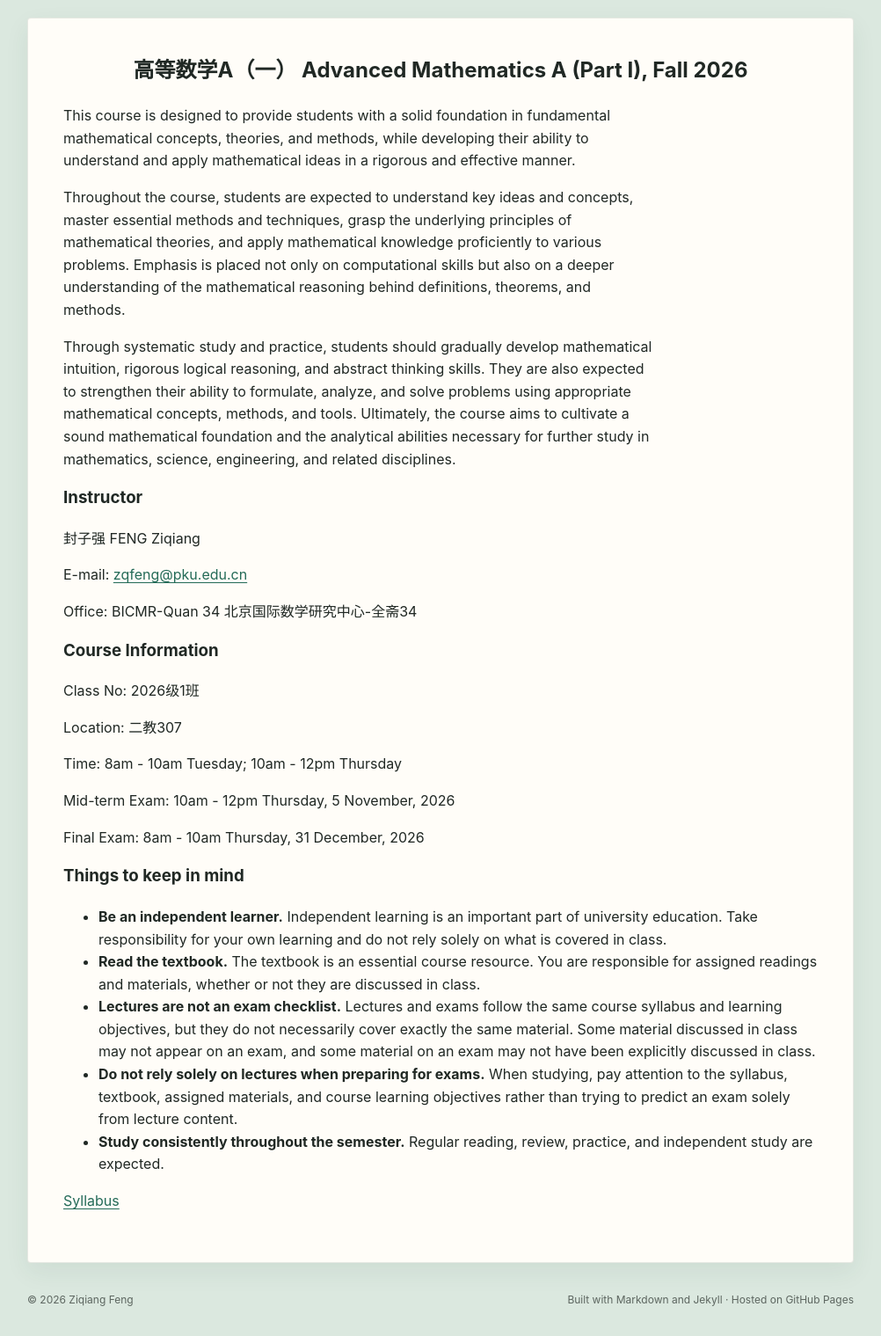
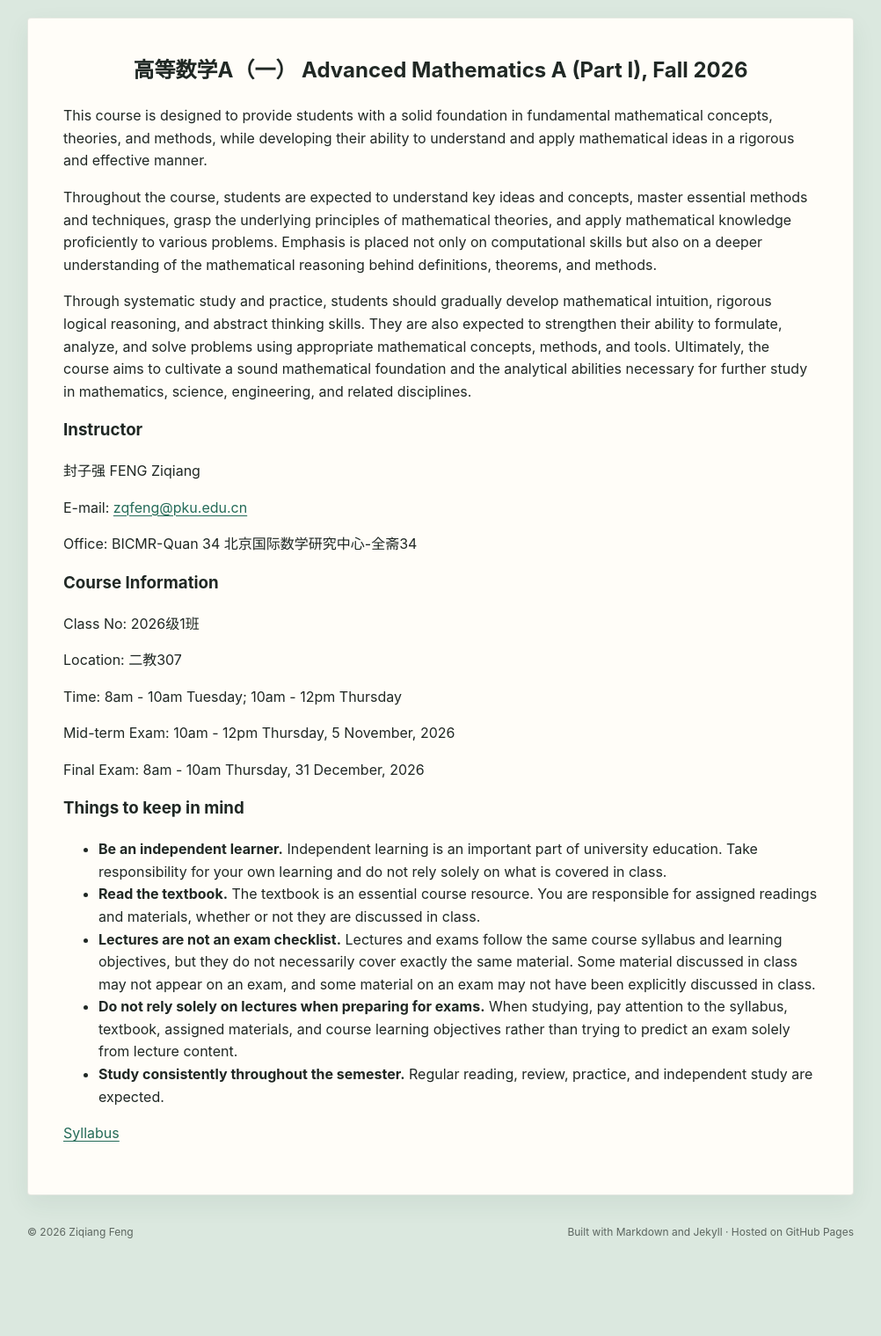
Before and after one commit to ziqiangfeng95/ziqiangfeng95.github.io, a Jekyll site: the page built from teaching/advmath/index.md, in a window 1280 px wide. Shown: the whole page at 88% size, without its empty margins (139-1141 px from the left). Built offline with Jekyll 4.4.1, drawn with Linux system fonts in a browser that asks for light colours; after the commit the page ends 1442 px from its top, so only the background shows below that.

Commit message:
Update main.css

```diff
--- a/assets/css/main.css
+++ b/assets/css/main.css
@@ -359,8 +359,11 @@ ol {
   line-height: 1.2;
 }
 
-.simple-page p {
-  max-width: 42rem;
+.simple-page >p,
+.course-page > ul,
+.course-page > ol {
+  width: 100%;
+  max-width: none;
 }
 
 .site-footer {
```
